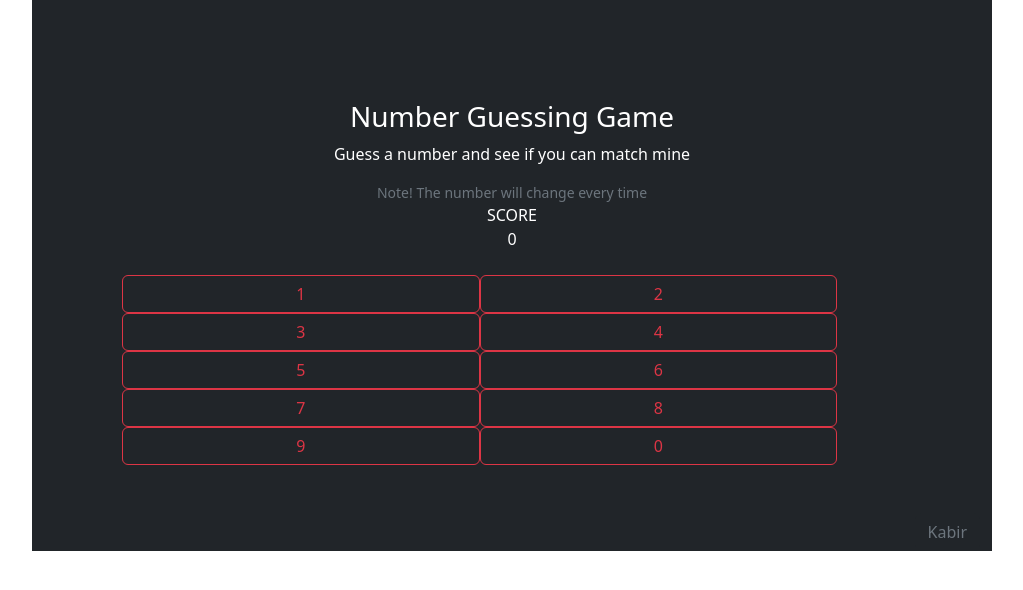
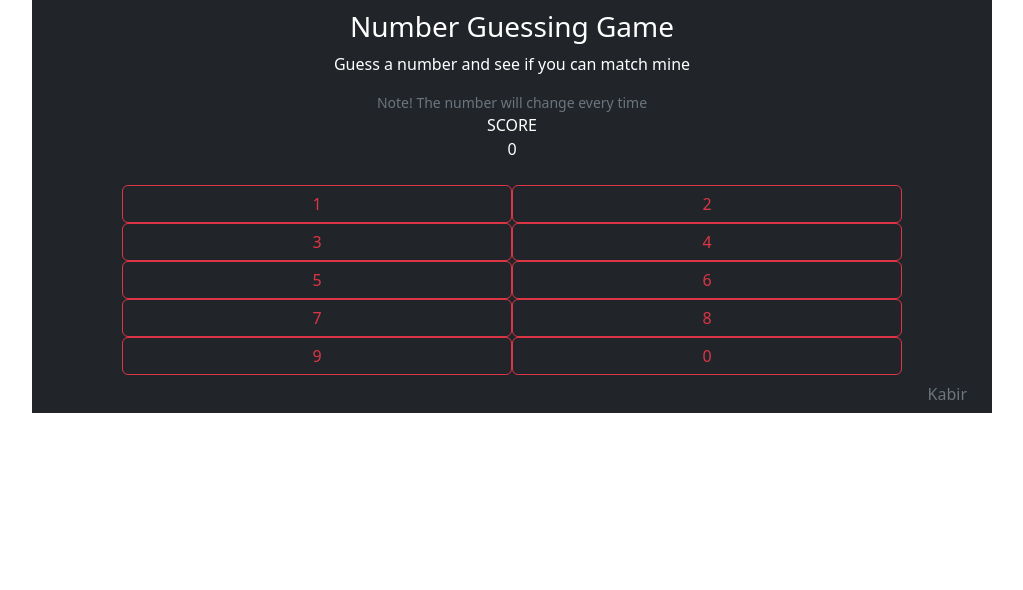
Before and after one commit to Code-Hashirah/Number-Guessing-Game, a plain HTML site: page index.html in a window 1280 px wide. Shown: the whole page, without its empty margins (128-1151 px from the left). Drawn offline with Linux system fonts and the light colour scheme.

Commit message:
Aligned , just a correction

```diff
--- a/index.html
+++ b/index.html
@@ -16,7 +16,7 @@
         <label for="score">SCORE</label>
         <p id="score">0</p>
         <p id="num" class="text-secondary h4"></p>
-        <div class="row mb-5 container" id="keys-div">
+        <div class="row justify-content-center container" id="keys-div">
             <button class="btn btn-outline-danger col-5" onclick="Guess('1')">1</button>
             <button class="btn btn-outline-danger col-5" onclick="Guess('2')">2</button>
             <button class="btn btn-outline-danger col-5" onclick="Guess('3')">3</button>
--- a/style.css
+++ b/style.css
@@ -8,22 +8,17 @@
 } */
 #form{
     text-align: center;
-    display: flex;
-    padding-top:100px;
+    padding-top:10px;
     margin: auto;
     width: 75%;
-    align-content: center;
+    display: flexbox;
     justify-content: center;
 }
 #keys-div{
     width: 100%;
-    /* padding: 100px; */
-    padding-left: 90px;
-    /* display: flex; */
-    /* justify-self: center; */
-    /* align-items: center; */
-    margin-left: auto;
-    margin-right: auto;
+    /* padding: 90px; */
+    margin: auto;
+    display: flex;
 }
 #footer{
     text-align: end;
```
Lines whose indentation alone changed are shown as unchanged.
